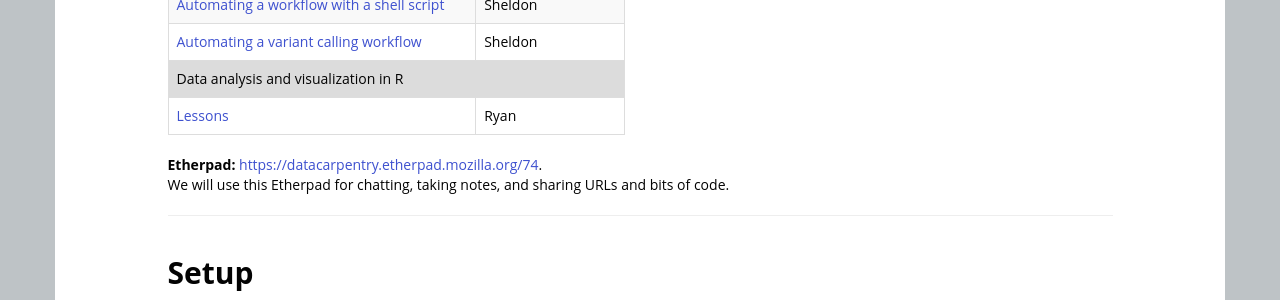
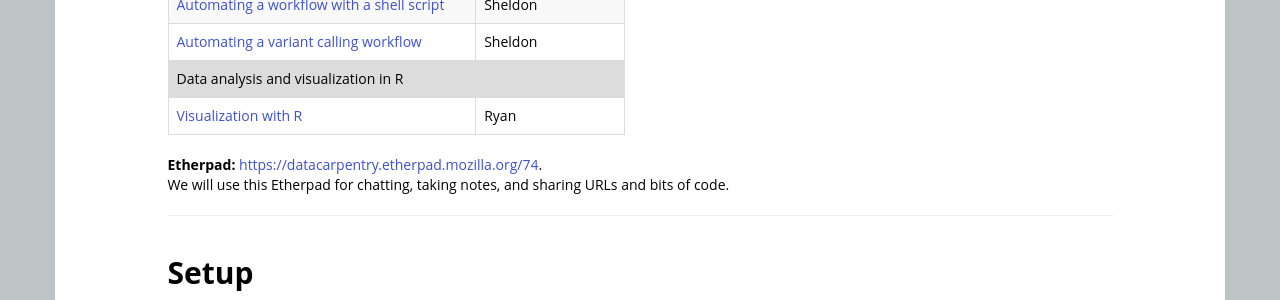
Before and after one commit to devbioinfoguy/2015-07-30-ASPB, a Jekyll site: the page built from index.html, in a window 1280 px wide. Shown: the part 1373-1673 px from the top of the page. Built offline with Jekyll 4.4.1, drawn with Linux system fonts in a browser that asks for light colours; nearby versions of some CDN libraries; library files that are not in the unit come from our copies.

Commit message:
Update index.html

```diff
--- a/index.html
+++ b/index.html
@@ -241,8 +241,8 @@ Participants should bring their laptops and plan to participate actively. By the
       </tr>
       <tr>
         <td>
-          <a href="https://github.com/datacarpentry/R-genomics/tree/master/lessons">
-            Lessons
+          <a href="https://github.com/datacarpentry/R-genomics/blob/master/R_visualization.md">
+            Visualization with R
           </a>
         </td>
         <td>
```
